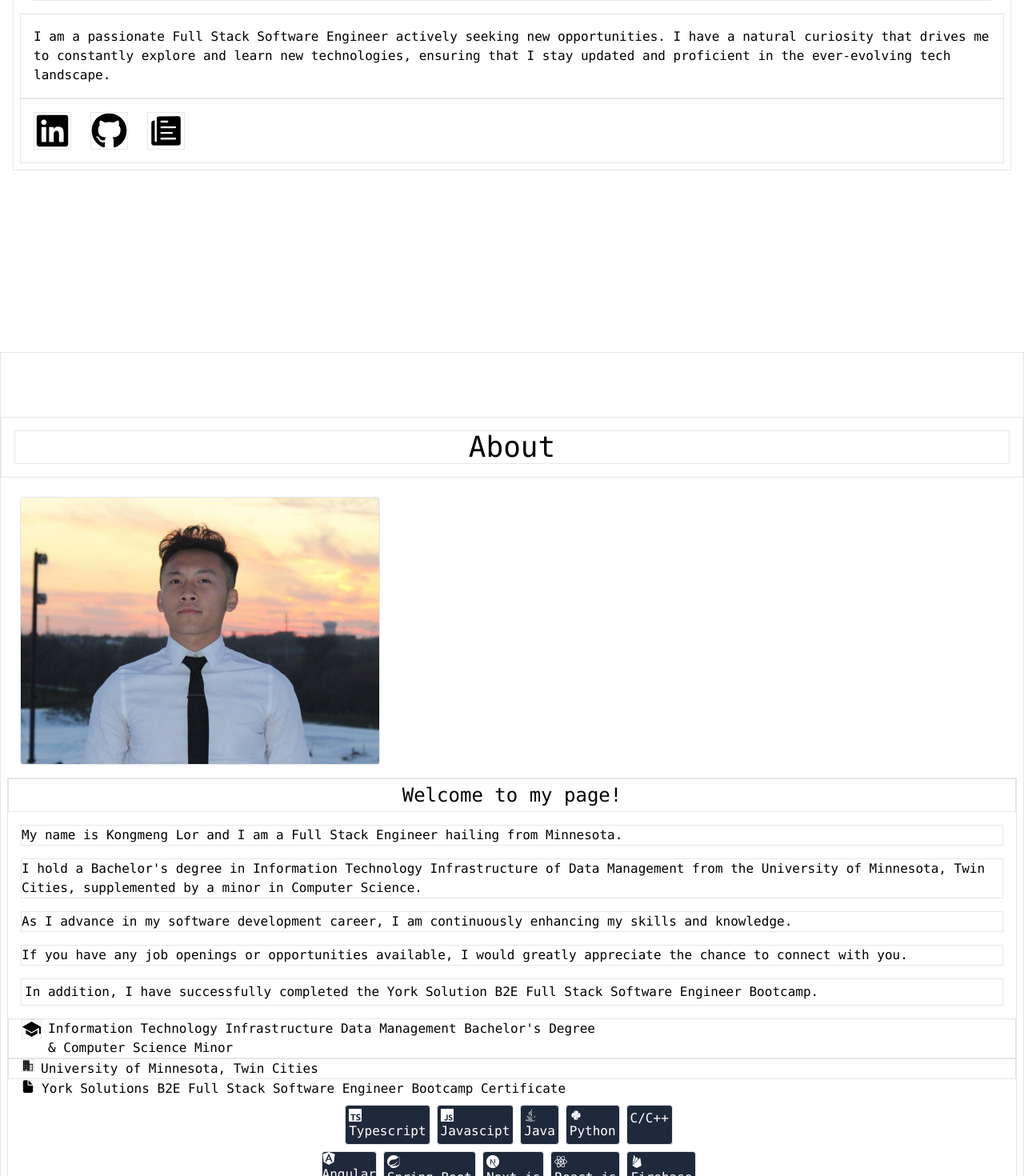
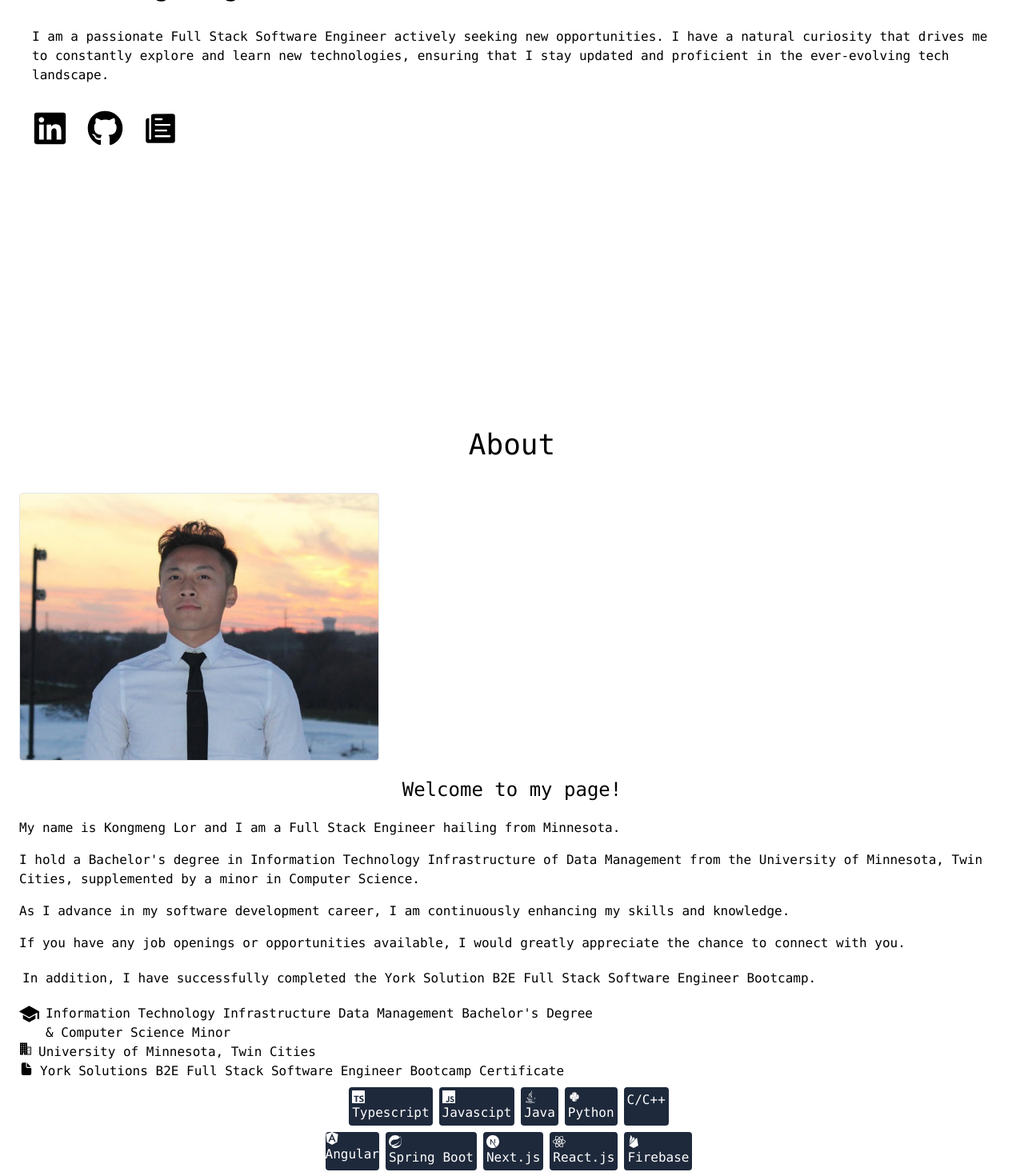
Before and after one commit to lorxx504-Kongmeng/final-portfolio, a Next.js app: page / in a window 1280 px wide. Shown: the part 360-1830 px from the top of the page at 80% size. Built offline with nearby package versions, Linux system fonts and the light colour scheme.

Commit message:
remove border and working on contact

```diff
--- a/app/about/page.jsx
+++ b/app/about/page.jsx
@@ -8,29 +8,29 @@ import {FaJava} from "react-icons/fa"
 
 const About = () => {
   return (
-    <div className='h-max border w-full text-center break-normal font-mono py-20'>
-        <div className='border p-4'>
-            <h1 className='text-4xl border'>About</h1>
+    <div className='h-max w-full text-center break-normal font-mono py-20'>
+        <div className='p-4'>
+            <h1 className='text-4xl'>About</h1>
         </div>
         <div className='w-full h-full mx-auto p-2'>
             <div>
                 <Image src="/profile/profile.png" width={450} height={300} className='shadow-2lg rounded max-w-full h-auto align-middle border m-4' />
-                <div className='border'>
-                    <h1 className='border p-1 text-2xl'>Welcome to my page!</h1>
-                    <h1 className='border m-4 text-start'>My name is Kongmeng Lor and I am a Full Stack Engineer hailing from Minnesota. </h1>
-                    <h1 className='border m-4 text-start'>I hold a Bachelor's degree in Information Technology Infrastructure of Data Management from the University of Minnesota, Twin Cities, supplemented by a minor in Computer Science.</h1>
-                    <h1 className='border m-4 text-start'>As I advance in my software development career, I am continuously enhancing my skills and knowledge.</h1>
-                    <h1 className='border m-4 text-start'>If you have any job openings or opportunities available, I would greatly appreciate the chance to connect with you.</h1>
-                    <h1 className='border text-start p-1 m-4'> In addition, I have successfully completed the York Solution B2E Full Stack Software Engineer Bootcamp.</h1>
-                    <div className='border flex'>
-                        <IoSchoolSharp size={25} className='border ml-4'/>
+                <div>
+                    <h1 className='p-1 text-2xl'>Welcome to my page!</h1>
+                    <h1 className='m-4 text-start'>My name is Kongmeng Lor and I am a Full Stack Engineer hailing from Minnesota. </h1>
+                    <h1 className='m-4 text-start'>I hold a Bachelor's degree in Information Technology Infrastructure of Data Management from the University of Minnesota, Twin Cities, supplemented by a minor in Computer Science.</h1>
+                    <h1 className='m-4 text-start'>As I advance in my software development career, I am continuously enhancing my skills and knowledge.</h1>
+                    <h1 className='m-4 text-start'>If you have any job openings or opportunities available, I would greatly appreciate the chance to connect with you.</h1>
+                    <h1 className='text-start p-1 m-4'> In addition, I have successfully completed the York Solution B2E Full Stack Software Engineer Bootcamp.</h1>
+                    <div className='flex'>
+                        <IoSchoolSharp size={25} className='ml-4'/>
                         <div className='text-light font-extralight text-start ml-2'>
                             <h1>Information Technology Infrastructure Data Management Bachelor's Degree </h1>
                             <h1> & Computer Science Minor</h1>
                         </div>
                     </div>
-                    <div className='border flex'>
-                        <IoBusinessSharp className='border ml-4' size={16}/>
+                    <div className='flex'>
+                        <IoBusinessSharp className='ml-4' size={16}/>
                         <h1 className='text-light font-extralight text-start ml-2'>University of Minnesota, Twin Cities</h1>
                     </div>
                     <div className='flex'>
@@ -39,20 +39,20 @@ const About = () => {
                     </div>
                     <div className='flex mt-2 justify-center'>
                         <div className='flex'>
-                            <h1 className='mr-2 rounded border bg-slate-800 text-white p-1'> <SiTypescript/> Typescript</h1>
-                            <h1 className='mr-2 rounded border bg-slate-800 text-white p-1'> <SiJavascript />Javascipt</h1>
-                            <h1 className='mr-2 rounded border bg-slate-800 text-white p-1'> <FaJava/>Java</h1>
-                            <h1 className='mr-2 rounded border bg-slate-800 text-white p-1'> <DiPython />Python</h1>
-                            <h1 className='mr-2 rounded border bg-slate-800 text-white p-1'>C/C++</h1>
+                            <h1 className='mr-2 rounded bg-slate-800 text-white p-1'> <SiTypescript/> Typescript</h1>
+                            <h1 className='mr-2 rounded bg-slate-800 text-white p-1'> <SiJavascript />Javascipt</h1>
+                            <h1 className='mr-2 rounded bg-slate-800 text-white p-1'> <FaJava/>Java</h1>
+                            <h1 className='mr-2 rounded bg-slate-800 text-white p-1'> <DiPython />Python</h1>
+                            <h1 className='mr-2 rounded bg-slate-800 text-white p-1'>C/C++</h1>
                         </div>
                     </div>
                     <div className='flex mt-2 justify-center'>
                         <div className='flex'>
-                            <h1 className='mr-2 rounded border bg-slate-800 text-white text-light'> <SiAngular />Angular</h1>
-                            <h1 className='mr-2 rounded border bg-slate-800 text-white p-1'> <SiSpring />Spring Boot</h1>
-                            <h1 className='mr-2 rounded border bg-slate-800 text-white p-1'> <SiNextdotjs /> Next.js</h1>
-                            <h1 className='mr-2 rounded border bg-slate-800 text-white p-1'> <SiReact />React.js</h1>
-                            <h1 className='mr-2 rounded border bg-slate-800 text-white p-1'> <SiFirebase />Firebase</h1>
+                            <h1 className='mr-2 rounded bg-slate-800 text-white text-light'> <SiAngular />Angular</h1>
+                            <h1 className='mr-2 rounded bg-slate-800 text-white p-1'> <SiSpring />Spring Boot</h1>
+                            <h1 className='mr-2 rounded bg-slate-800 text-white p-1'> <SiNextdotjs /> Next.js</h1>
+                            <h1 className='mr-2 rounded bg-slate-800 text-white p-1'> <SiReact />React.js</h1>
+                            <h1 className='mr-2 rounded bg-slate-800 text-white p-1'> <SiFirebase />Firebase</h1>
                         </div>
                     </div>
                 </div>
--- /dev/null
+++ b/app/contact/page.jsx
@@ -0,0 +1,9 @@
+import React from 'react'
+
+const Contact = () => {
+  return (
+    <div>Contact</div>
+  )
+}
+
+export default Contact;
--- /dev/null
+++ b/app/experiences/page.jsx
@@ -0,0 +1,9 @@
+import React from 'react'
+
+const Experiences = () => {
+  return (
+    <div>Experiences</div>
+  )
+}
+
+export default Experiences;
--- a/app/page.js
+++ b/app/page.js
@@ -12,7 +12,7 @@ export default function Home() {
       <Main />
       <About />
       <Projects />
-      <div className='flex justify-center py-2 px-2 text-based' >
+      <div className='flex justify-center py-2 px-2 text-based animate-bounce' >
           <AiOutlineArrowUp size={30} />
           <Link href="/" className='mt-2 ml-2'> Back to Top</Link>
       </div>
--- a/app/projects/page.jsx
+++ b/app/projects/page.jsx
@@ -7,30 +7,30 @@ import projects from "../../public/data/projects.json"
 
 const Projects = () => {
   return (
-    <div className='h-max border w-full text-center break-normal font-mono py-20 flex flex-col justify-around'>
+    <div className='h-max w-full text-center break-normal font-mono py-20 flex flex-col justify-around'>
       <div>
         <div className='flex justify-center'>
           <div>
-            <div>
+            <div className='mt-6'>
               <h1 className='text-4xl'>Projects</h1>
             </div>
-            <div className='w-full h-full mx-auto p-2 border'>
-              <div className='border p-2 m-2'>
+            <div className='w-full h-full mx-auto p-2'>
+              <div className='p-2 m-2'>
                 {
                   projects.map((item) => {
                     return <div>
                     <Image src={item.image} width={400} height={0} />
-                    <div className='border text-start'>
+                    <div className=' text-start'>
                     <h1 className='text-xl mt-2 font-bold'>{item.title}</h1>
                     <h1 className='mt-2'>{item.description}</h1>
                     <div className='flex mt-4 text-white justify-center'>
-                      <div className='flex'>
+                      <div className='flex p-2'>
                         {item.languages.map((item) => {
-                          return <p className='border p-1 bg-black'>{item}</p>
+                          return <p className='p-1 bg-black m-1'>{item}</p>
                         })}
                       </div>
                     </div>
-                    <div className='flex justify-center border mt-4 p-2 m-2 bg-black'>
+                    <div className='flex justify-center mt-4 p-2 m-2 bg-black'>
                       <Link href={item.github} target='_blank' className='shadow-2xl rounded text-white '>< FaGithub size={35} className='hover:scale-75'/></Link>
                     </div>
                     </div>
@@ -41,8 +41,8 @@ const Projects = () => {
             </div>
 
           </div>
-          <div className='border p-2 m-2'>
-            <h1 className='border m-2'>More Projects On My Github</h1>
+          <div className='p-2 m-2'>
+            <h1 className='m-2'>More Projects On My Github</h1>
             <div className='flex justify-center '>
                 <Link href="https://github.com/lorxx504-Kongmeng" target='_blank'><FaGithub size={35} className='hover:scale-75'/></Link>
             </div>
--- a/components/main/main.jsx
+++ b/components/main/main.jsx
@@ -7,27 +7,27 @@ const Main = () => {
   return (
 <div className="w-full h-screen text-center break-normal font-mono">
     <div className='w-full h-full mx-auto p-2 flex justify-center items-center'>
-        <div className='border p-2 m-2'>
+        <div className='p-2 m-2'>
 
-            <div className='flex justify-start border'>
+            <div className='flex justify-start'>
                 <h1 className='text-2xl m-2 p-2'>
                     Hello there!
                 </h1>
             </div>
-            <div className='border m-4'>
+            <div className='m-4'>
                 <h1 className='text-4xl text-start'>
                     I'm Kongmeng Lor.
                 </h1>
             </div>
-            <div className='border flex justify-center'>
+            <div className='flex justify-center'>
                 <h1 className='text-start m-2 p-2 text-light font-light'>
                     I am a passionate Full Stack Software Engineer actively seeking new opportunities. I have a natural curiosity that drives me to constantly explore and learn new technologies, ensuring that I stay updated and proficient in the ever-evolving tech landscape.
                 </h1>
             </div>
-            <div className='border flex'>
-                <Link href="https://www.linkedin.com/in/kongmengl/" className='mr-2 border m-4 hover:scale-75' target='_blank'><FaLinkedin size={45} /> </Link>
-                <Link href="https://github.com/lorxx504-Kongmeng" className='mr-2 border m-4 hover:scale-75' target='_blank'><FaGithub size={45} /></Link>
-                <Link href="https://lorxx504-kongmeng.github.io/resume/Kongmeng-Lor-2023-Resume.pdf" className='mr-2 border m-4 hover:scale-75' target='_blank'><IoIosPaper size={45}/></Link>
+            <div className='flex'>
+                <Link href="https://www.linkedin.com/in/kongmengl/" className='mr-2 m-4 hover:scale-75' target='_blank'><FaLinkedin size={45} /> </Link>
+                <Link href="https://github.com/lorxx504-Kongmeng" className='mr-2 m-4 hover:scale-75' target='_blank'><FaGithub size={45} /></Link>
+                <Link href="https://lorxx504-kongmeng.github.io/resume/Kongmeng-Lor-2023-Resume.pdf" className='mr-2 m-4 hover:scale-75' target='_blank'><IoIosPaper size={45}/></Link>
             </div>
         </div>
     </div>
```
Also changed, not shown: components/navbar/navbar.jsx (+11 -11 lines).
